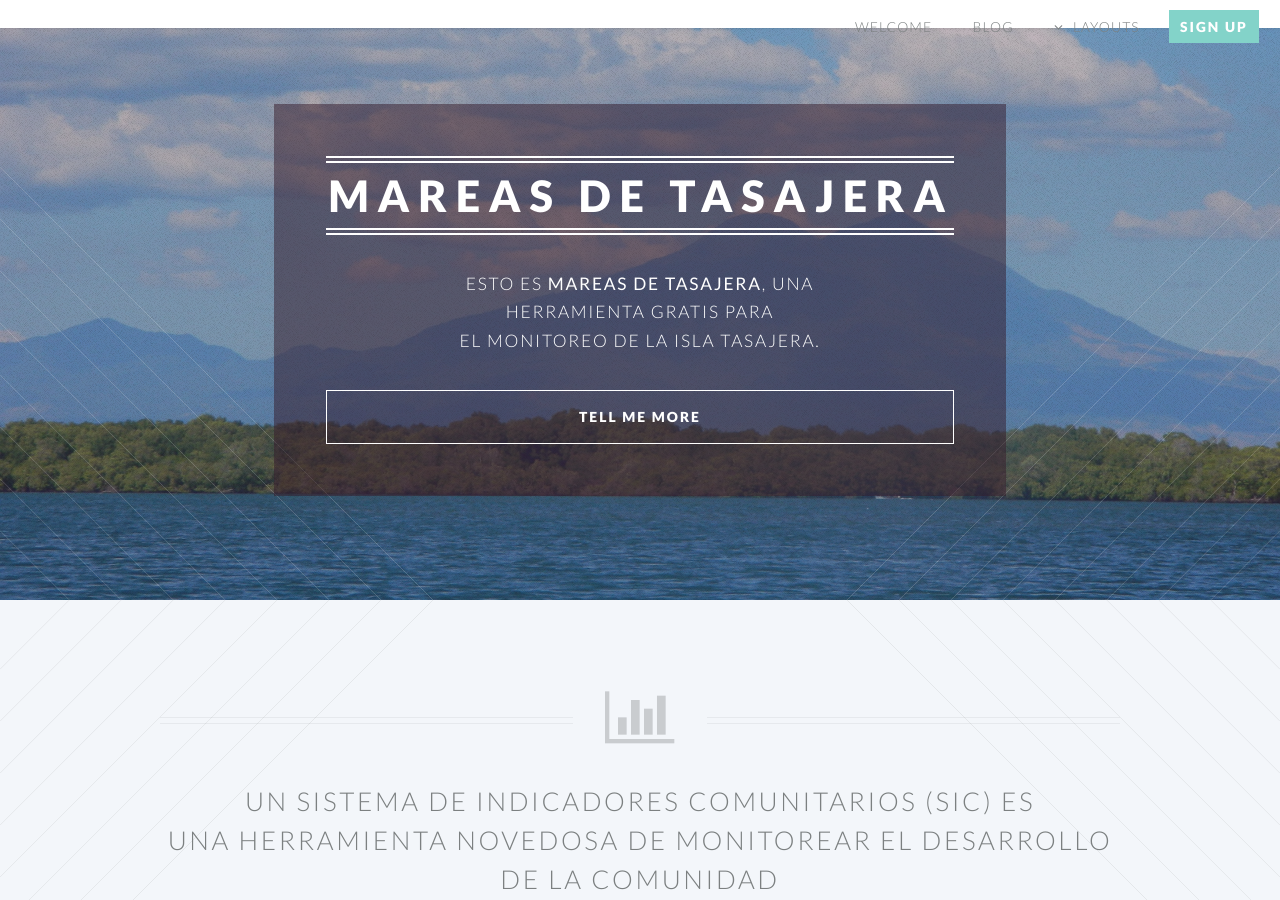
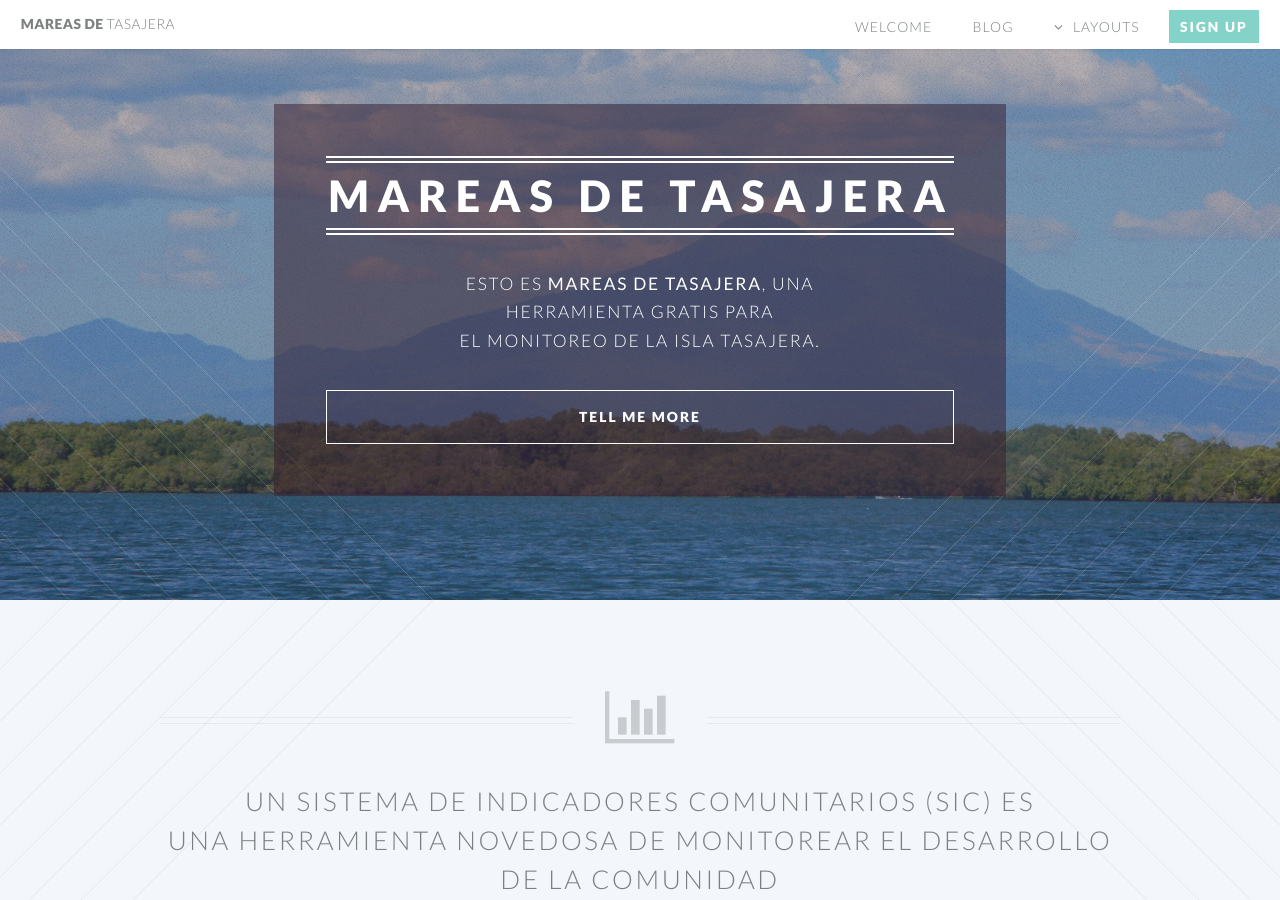
Before and after one commit to danteo90/danteo90.github.io, a Jekyll site: the page built from index.html, in a window 1280 px wide and 900 px high. Built offline with Jekyll 4.4.1, drawn with Linux system fonts in a browser that asks for light colours.

Commit message:
Update header.html

```diff
--- a/_includes/header.html
+++ b/_includes/header.html
@@ -1,5 +1,5 @@
 <header id="header">
-				<h1 class="image featured"><img scr="images/logoA.jpg" style="height: 100%;"/></h1>
+				<h1 id="logo">Mareas de <span>Tasajera</span></h1>
 				<nav id="nav">
 					<ul>
 						<li><a href="/">Welcome</a></li>
```
